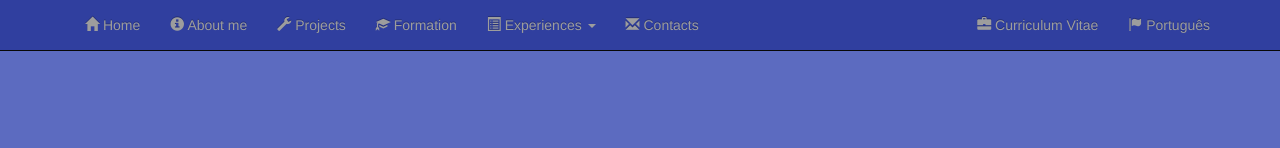
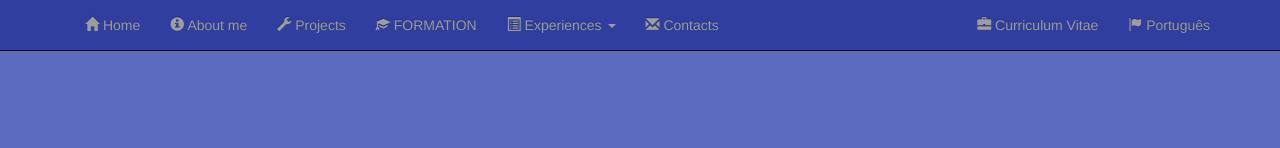
Before and after one commit to PedroMargalha/PORTFOLIO, a website: page index-en.html in a window 1280 px wide. Shown: the top 148 px of the page. Drawn offline with Linux system fonts and the light colour scheme.

Commit message:
Small corrections

```diff
--- a/index-en.html
+++ b/index-en.html
@@ -385,7 +385,7 @@
                     <li><a class="hand" id="projectsLink" onclick="window.location='#projects';"><span class="glyphicon glyphicon-wrench"
                         aria-hidden="true"></span> Projects</a></li>
                     <li><a class="hand" id="formationLink" onclick="window.location='#formation';"><span class="glyphicon glyphicon-education"
-                        aria-hidden="true"></span> Formation</a></li>
+                        aria-hidden="true"></span> FORMATION</a></li>
                     <li class="dropdown">
                         <a class="dropdown-toggle" data-toggle="dropdown" role="button" aria-haspopup="true" aria-expanded="false">
                             <span class="glyphicon glyphicon-list-alt"></span> Experiences <span class="caret"></span></a>
```
Also changed, not shown: 1 other file.
